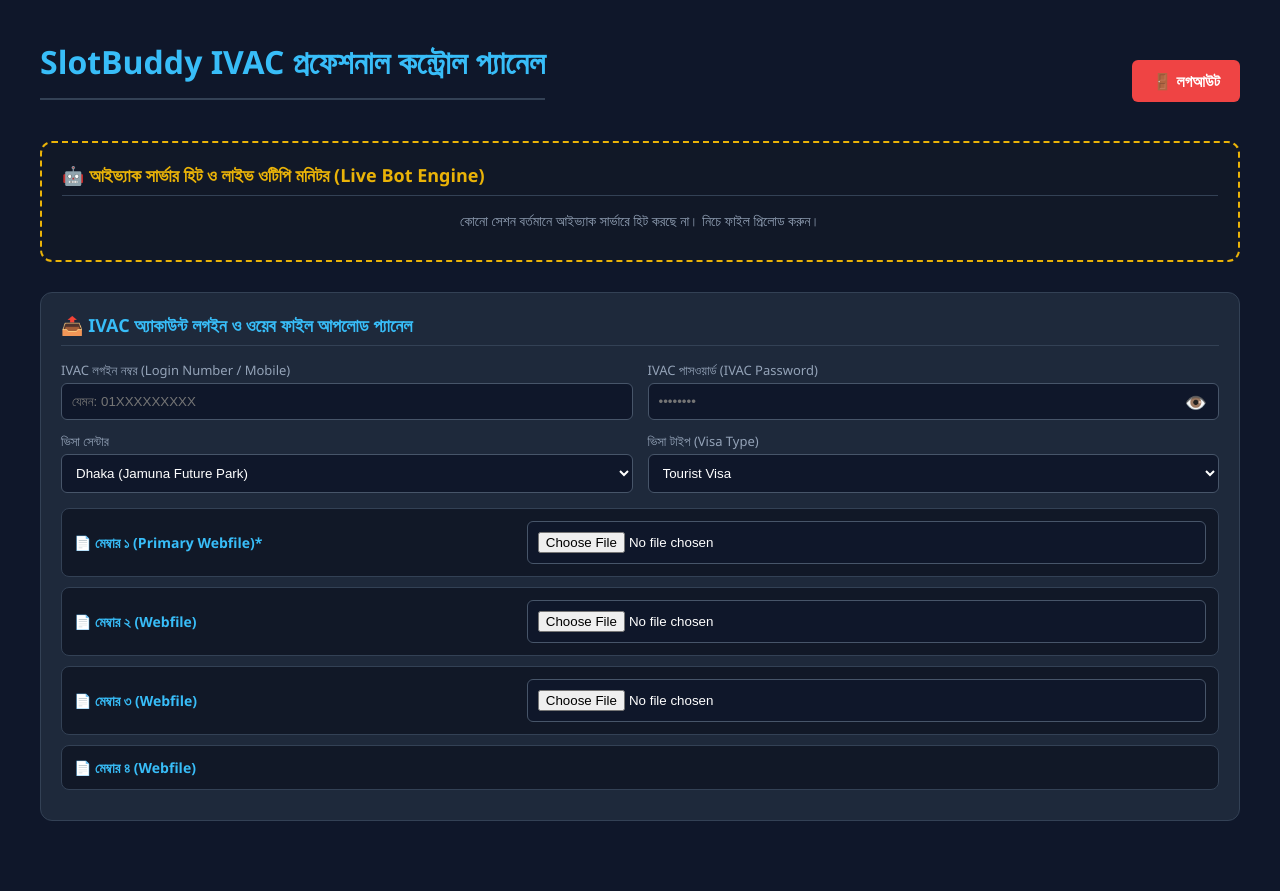
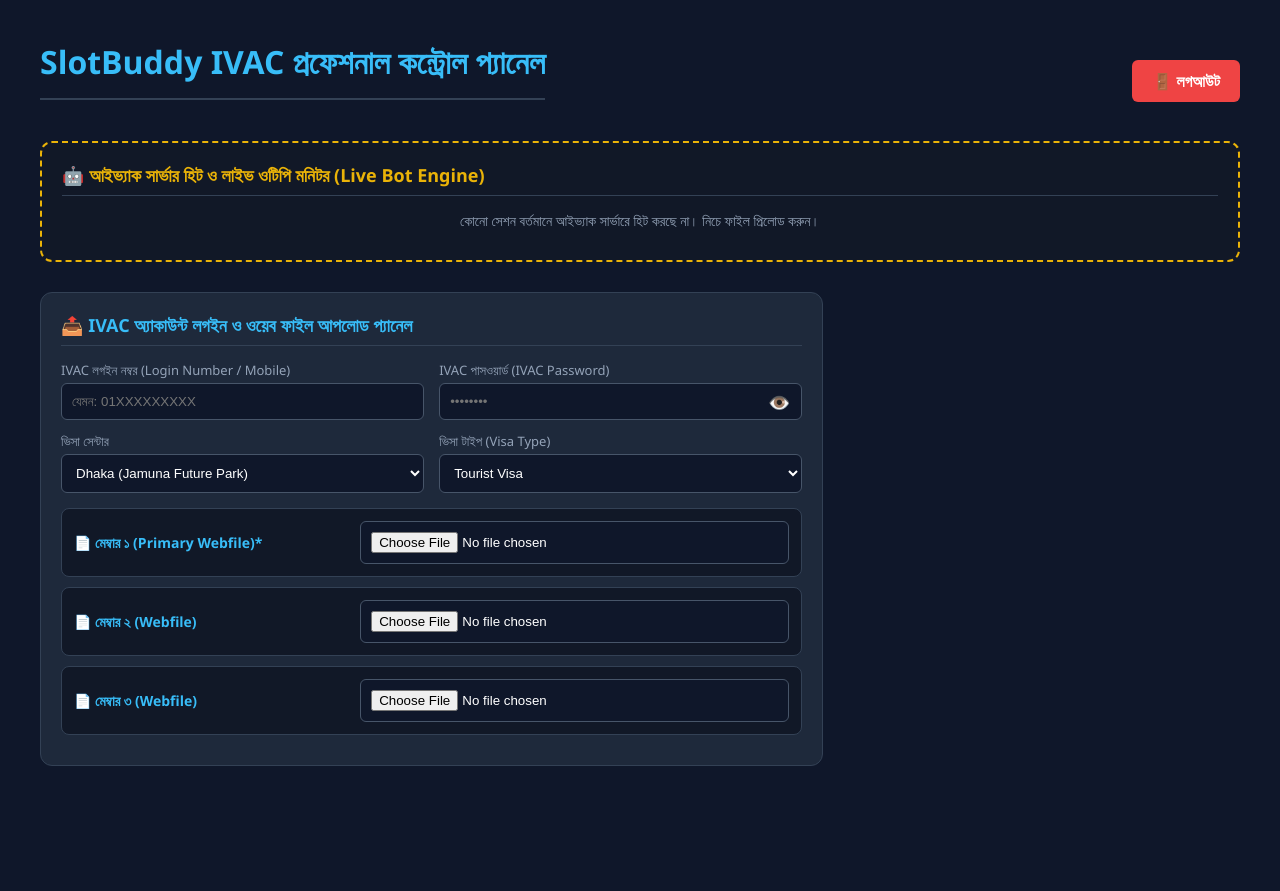
Before and after one commit to sheikhfarukh943-source/visa-bot, a Flask app: page /admin in a window 1280 px wide. After the commit the page ends 766 px from the top, so only its background shows below. Run offline with Flask 3, Linux system fonts and the light colour scheme; the visitor is signed in with stand-in values (Sample User, id 1).

Commit message:
admin.html

```diff
--- a/templates/admin.html
+++ b/templates/admin.html
@@ -10,11 +10,12 @@
         .header-top { display: flex; justify-content: space-between; align-items: center; margin-bottom: 20px; }
         .logout-btn { padding: 10px 20px; background: #ef4444; color: white; text-decoration: none; border-radius: 6px; font-weight: bold; }
 
-        .section-grid { display: flex; gap: 25px; margin-bottom: 30px; }
-        .box { flex: 1; background: #1e293b; padding: 20px; border-radius: 12px; border: 1px solid #334155; box-sizing: border-box; }
+        /* সম্পূর্ণ নতুন ফিক্সড গ্রিড এলাইনমেন্ট */
+        .section-grid { display: grid; grid-template-columns: 2fr 1fr; gap: 25px; margin-bottom: 30px; width: 100%; }
+        .box { background: #1e293b; padding: 20px; border-radius: 12px; border: 1px solid #334155; height: fit-content; }
         h3 { margin-top: 0; color: #38bdf8; font-size: 18px; border-bottom: 1px solid #334155; padding-bottom: 8px; margin-bottom: 15px; }
 
-        .form-group { margin-bottom: 12px; position: relative; }
+        .form-group { margin-bottom: 12px; }
         .form-row { display: flex; gap: 15px; margin-bottom: 12px; }
         .form-row .form-group { flex: 1; margin-bottom: 0; }
         label { display: block; margin-bottom: 4px; font-size: 13px; color: #94a3b8; }
@@ -24,7 +25,7 @@
         .password-container input { padding-right: 45px; width: 100%; }
         .toggle-password { position: absolute; right: 12px; cursor: pointer; color: #94a3b8; font-size: 18px; user-select: none; z-index: 99; }
 
-        /* বাটনগুলোর ওপেন ও স্থায়ী গ্রিন-ব্লু স্টাইল */
+        /* বোতামগুলোর চিরস্থায়ী নেটিভ দৃশ্যমান স্টাইল */
         .submit-btn { width: 100%; padding: 12px; background: #0284c7; color: white; border: none; border-radius: 6px; cursor: pointer; font-weight: bold; font-size: 14px; margin-top: 15px; display: block; text-align: center; text-decoration: none; }
         .submit-btn:hover { background: #0369a1; }
         .green-btn { background: #22c55e !important; color: white; }
@@ -49,7 +50,6 @@
         .status-badge { padding: 6px 12px; border-radius: 6px; font-weight: bold; font-size: 13px; }
         .state-waiting_for_otp { background: #854d0e; color: #fef08a; }
         .state-slot_booking_in_progress { background: #1e3a8a; color: #60a5fa; }
-
         .otp-input-inline { display: flex; gap: 10px; margin-top: 8px; }
         .otp-input-inline input { width: 130px; text-align: center; font-size: 16px; letter-spacing: 2px; background: #0f172a; border: 1px solid #475569; color: white; border-radius: 6px; padding: 6px; }
         .otp-input-inline button { padding: 6px 15px; background: #eab308; color: #0f172a; border: none; border-radius: 6px; font-weight: bold; cursor: pointer; }
@@ -101,7 +101,7 @@
 
     <div class="section-grid">
         <!-- ২. প্রিলোড ফর্ম প্যানেল -->
-        <div class="box" style="flex: 2;">
+        <div class="box">
             <h3>📤 IVAC অ্যাকাউন্ট লগইন ও ওয়েব ফাইল আপলোড প্যানেল</h3>
             <form action="/pre-load-group" method="POST" enctype="multipart/form-data">
                 <div class="form-row">
@@ -151,5 +151,3 @@
                         <span class="member-title">📄 মেম্বার ৩ (Webfile)</span>
                         <div class="file-input-wrapper"><input type="file" name="file_3"></div>
                     </div>
-                    <div class="member-upload-row">
-                        <span class="member-title">📄 মেম্বার ৪ (Webfile)</span>
```
